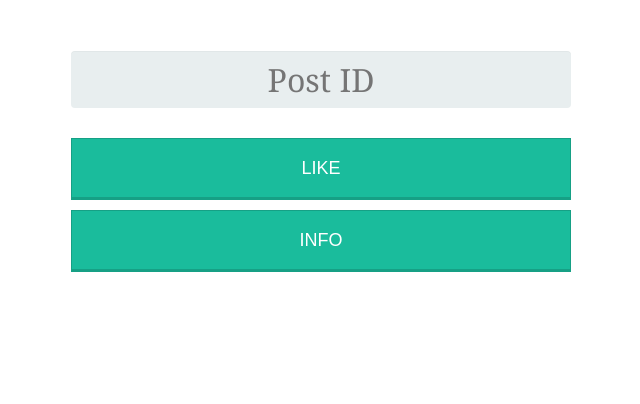
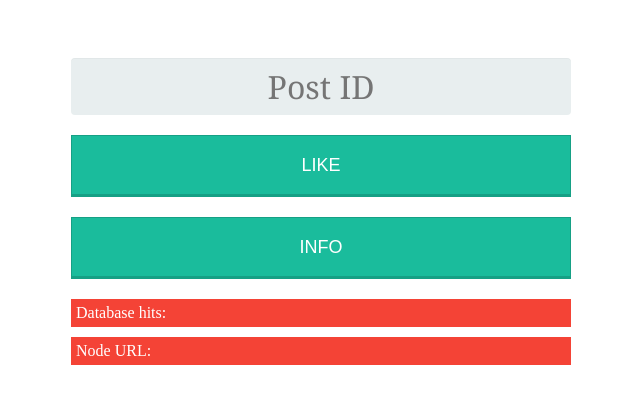
Before and after one commit to NSuprotivniy/CounterDB, a Django app: page / in a window 1280 px wide. Shown: the top 404 px of the page, without its empty margins (319-959 px from the left). Run offline with Django 3.2, Linux system fonts and the light colour scheme.

Commit message:
Обновлён Index template.

```diff
--- a/nosql/balancer/front/templates/counterlike/index.html
+++ b/nosql/balancer/front/templates/counterlike/index.html
@@ -7,16 +7,23 @@
 <body>
 
     <div class="container">
-        <div class="info">
-            <p id="server_info"></p>
-            <p id="counter"></p>
-        </div>
-
+        <div class="counter" id="counter"></div>
 
         <input type="text" id="post_id_input" class="input" placeholder="Post ID">
 
     	<button id="save_btn" class="button">LIKE</button>
         <button id="get_btn" class="button">INFO</button>
+
+        <div class="info">
+            <div class="info_item">
+                <span>Database hits: </span>
+                </span id="db_hits"></span>
+            </div>
+            <div class="info_item">
+                <span>Node URL: </span>
+                </span id="node_url"></span>
+            </div>
+        </div>
     </div>
 
 
@@ -47,9 +54,9 @@
         if (req.readyState == 4) {
             if(req.status == 200) {
                 var context = JSON.parse(req.responseText);
-                //document.getElementById('post_id').innerHTML = context.post_id;
                 document.getElementById('counter').innerHTML = context.counter;
-                document.getElementById('server_info').innerHTML = context.info;
+                document.getElementById('db_hits').innerHTML = context.info.hit;
+                document.getElementById('node_url').innerHTML = context.info.node;
             }
         }
     }
@@ -83,17 +90,31 @@
         margin: auto;
     }
 
+    .counter {
+        font-family: Georgia, "Times New Roman", Times, serif;
+        font-size: 48px;
+        margin: 20px;
+
+    }
+
     .info {
-        font-family: Georgia, "Times New Roman", Times, serif;
-        font-size: 32pt;
+        align-self: left;
+        width: 100%;
     }
+
+        .info_item {
+            padding: 5px;
+            background-color: #f44336;
+            color: white;
+            margin: 10px auto;
+        }
 
     .button {
         position: relative;
         display: block;
         padding: 19px 39px 18px 39px;
         color: #FFF;
-        margin: 0 auto;
+        margin: 10px auto;
         background: #1abc9c;
         font-size: 18px;
         text-align: center;
@@ -101,7 +122,6 @@
         width: 100%;
         border: 1px solid #16a085;
         border-width: 1px 1px 3px;
-        margin-bottom: 10px;
     }
 
     .input {
@@ -111,7 +131,7 @@
         border-radius: 4px;
         font-size: 32px;
         text-align: center;
-        margin: 0;
+        margin: 10px auto;
         outline: 0;
         padding: 7px;
         width: 100%;
@@ -122,7 +142,6 @@
         color:#8a97a0;
         -webkit-box-shadow: 0 1px 0 rgba(0,0,0,0.03) inset;
         box-shadow: 0 1px 0 rgba(0,0,0,0.03) inset;
-        margin-bottom: 30px;
     }
 
 </style>
--- a/nosql/balancer/front/views.py
+++ b/nosql/balancer/front/views.py
@@ -17,7 +17,7 @@
     }
 	r = requests.post(url, data=payload)
 	JSON = r.json()
-	print JSON
+	#print JSON
 	likes_num = JSON['likes_num']
 	context = {
 		'counter': likes_num,
@@ -32,7 +32,7 @@
     }
 	r = requests.post(url, data=payload)
 	JSON = r.json()
-	print JSON
+	#print JSON
 	likes_num = JSON['likes_num']
 	context = {
 		'counter': likes_num,
```
Also changed, not shown: 1 other file.
